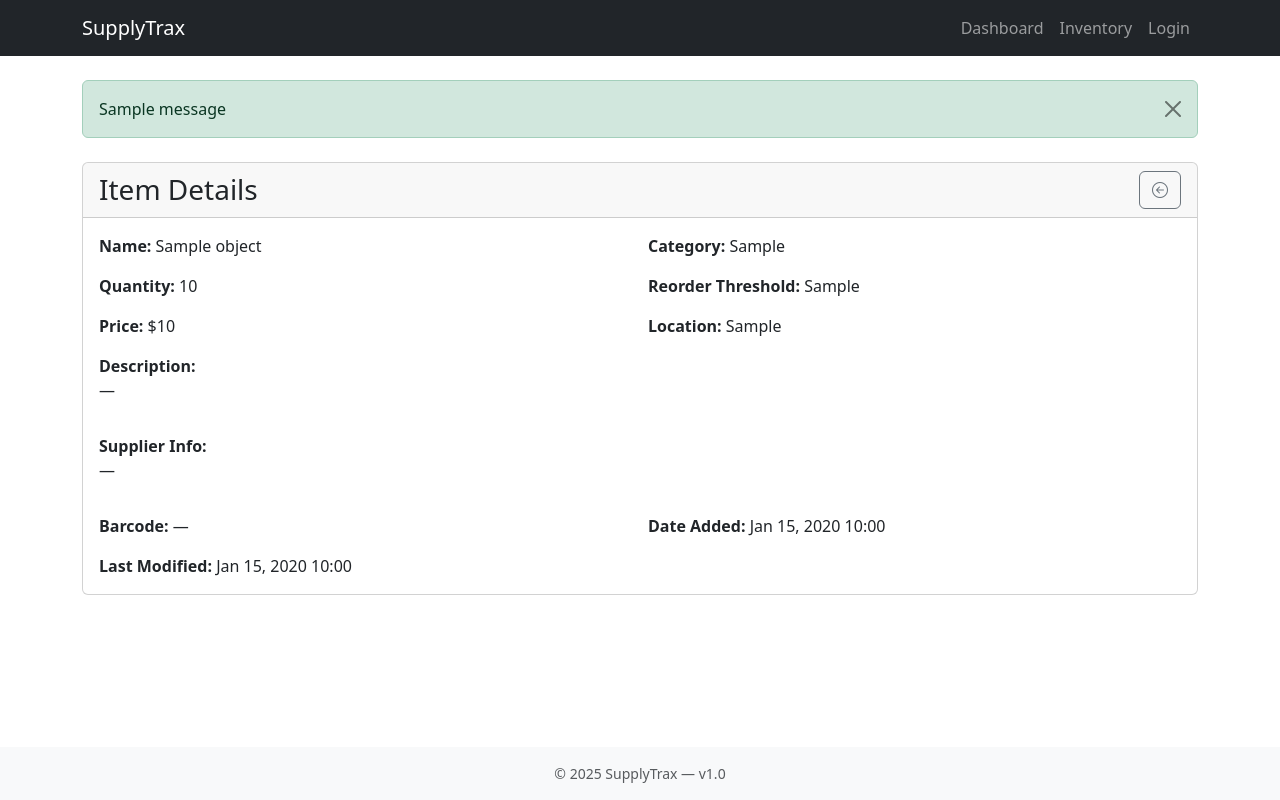
After one commit to Cody-Ki/SupplyTrax, a Django app: template templates/inventory/inventory_detail.html in a window 1280 px wide. The commit adds this page. Run offline with Django 5.2, Linux system fonts and the light colour scheme; the template is opened without the code that fills it: most values are stand-ins (such as "Sample title", 1, 10 or a date in 2020); one stand-in notice (Sample message) is shown.

```diff
--- a/templates/base.html
+++ b/templates/base.html
@@ -1,4 +1,3 @@
-<!-- templates/base.html -->
 <!DOCTYPE html>
 <html lang="en">
 <head>
@@ -6,22 +5,31 @@
     <meta name="viewport" content="width=device-width, initial-scale=1">
     <title>SupplyTrax | Inventory Management</title>
     <link href="https://cdn.jsdelivr.net/npm/bootstrap@5.3.2/dist/css/bootstrap.min.css" rel="stylesheet">
+    <link href="https://cdn.jsdelivr.net/npm/bootstrap-icons@1.10.5/font/bootstrap-icons.css" rel="stylesheet">
 </head>
-<body>
-    <nav class="navbar navbar-expand-lg navbar-dark bg-dark">
+<body class="d-flex flex-column min-vh-100">
+    <nav class="navbar navbar-expand-lg navbar-dark bg-dark sticky-top">
         <div class="container">
-            <a class="navbar-brand" href="{% url 'inventory-list' %}">SupplyTrax</a>
+            <a class="navbar-brand" href="{% url 'dashboard' %}">SupplyTrax</a>
             <button class="navbar-toggler" type="button" data-bs-toggle="collapse" data-bs-target="#navbarNav">
                 <span class="navbar-toggler-icon"></span>
             </button>
             <div class="collapse navbar-collapse" id="navbarNav">
                 <ul class="navbar-nav ms-auto">
                     <li class="nav-item">
+                        <a class="nav-link" href="{% url 'dashboard' %}">Dashboard</a>
+                    </li>
+                    <li class="nav-item">
                         <a class="nav-link" href="{% url 'inventory-list' %}">Inventory</a>
                     </li>
+                    {% if user.is_authenticated and user.is_staff %}
+                        <li class="nav-item">
+                            <a class="nav-link" href="{% url 'admin:index' %}">Admin</a>
+                        </li>
+                    {% endif %}
                     {% if user.is_authenticated %}
                         <li class="nav-item">
-                            <form method="post" action="{% url 'logout' %}">
+                            <form method="post" action="{% url 'logout' %}" class="d-inline">
                                 {% csrf_token %}
                                 <button class="btn btn-link nav-link" type="submit">Logout</button>
                             </form>
@@ -36,11 +44,29 @@
         </div>
     </nav>
 
-    <main class="container mt-4">
-        {% block content %}
-        {% endblock %}
-    </main>
+    <div class="container py-4 flex-fill">
+        {% if messages %}
+            {% for m in messages %}
+                <div class="alert alert-{{ m.tags }} alert-dismissible fade show" role="alert">
+                    {{ m }}
+                    <button type="button" class="btn-close" data-bs-dismiss="alert" aria-label="Close"></button>
+                </div>
+            {% endfor %}
+        {% endif %}
+
+        {% block content %}{% endblock %}
+    </div>
+
+    <footer class="bg-light py-3 mt-auto">
+        <div class="container text-center text-muted small">
+            &copy; {% now "Y" %} SupplyTrax &mdash; v1.0
+        </div>
+    </footer>
 
     <script src="https://cdn.jsdelivr.net/npm/bootstrap@5.3.2/dist/js/bootstrap.bundle.min.js"></script>
+    <script>
+        var tooltipTriggerList = [].slice.call(document.querySelectorAll('[data-bs-toggle="tooltip"]'));
+        tooltipTriggerList.map(function(el) { return new bootstrap.Tooltip(el); });
+    </script>
 </body>
 </html>
--- /dev/null
+++ b/templates/inventory/inventory_detail.html
@@ -0,0 +1,69 @@
+{% extends 'base.html' %}
+{% block content %}
+<div class="card mt-4">
+  <div class="card-header d-flex justify-content-between align-items-center">
+    <h3 class="mb-0">Item Details</h3>
+    <a href="{% url 'inventory-list' %}" class="btn btn-outline-secondary" aria-label="Back to Inventory List">
+      <i class="bi bi-arrow-left-circle" aria-hidden="true"></i>
+      <span class="visually-hidden">Back to Inventory List</span>
+    </a>
+  </div>
+  <div class="card-body">
+    <div class="row g-3">
+      <div class="col-md-6">
+        <strong>Name:</strong> {{ object.name }}
+      </div>
+      <div class="col-md-6">
+        <strong>Category:</strong> {{ object.get_category_display }}
+      </div>
+      <div class="col-md-6">
+        <strong>Quantity:</strong> {{ object.quantity }}
+      </div>
+      <div class="col-md-6">
+        <strong>Reorder Threshold:</strong> {{ object.reorder_threshold }}
+      </div>
+      <div class="col-md-6">
+        <strong>Price:</strong> ${{ object.price }}
+      </div>
+      <div class="col-md-6">
+        <strong>Location:</strong> {{ object.get_location_display }}
+      </div>
+      <div class="col-12">
+        <strong>Description:</strong>
+        <p>{{ object.description|default:"—" }}</p>
+      </div>
+      <div class="col-12">
+        <strong>Supplier Info:</strong>
+        <p>{{ object.supplier_info|default:"—" }}</p>
+      </div>
+      <div class="col-md-6">
+        <strong>Barcode:</strong> {{ object.barcode|default:"—" }}
+      </div>
+      <div class="col-md-6">
+        <strong>Date Added:</strong> {{ object.date_added|date:"M j, Y H:i" }}
+      </div>
+      <div class="col-md-6">
+        <strong>Last Modified:</strong> {{ object.date_modified|date:"M j, Y H:i" }}
+      </div>
+    </div>
+
+    <!-- Optional: Transaction Log Summary -->
+    {% if object.transactions.exists %}
+    <hr>
+    <h5>Recent Transactions</h5>
+    <ul class="list-group">
+      {% for log in object.transactions.all|slice:":5" %}
+      <li class="list-group-item">
+        {{ log.get_action_type_display }} by {{ log.user.username|default:"Unknown" }} on {{ log.timestamp|date:"M j, Y H:i" }}
+      </li>
+      {% endfor %}
+      {% if object.transactions.count > 5 %}
+      <li class="list-group-item text-center">
+        <em>...and {{ object.transactions.count|add:"-5" }} more</em>
+      </li>
+      {% endif %}
+    </ul>
+    {% endif %}
+  </div>
+</div>
+{% endblock %}
```
Also changed, not shown: inventory/urls.py (+5 -2 lines), inventory/views.py (+86 -2 lines), templates/inventory/dashboard.html (added, +88 -0 lines), templates/inventory/inventory_confirm_delete.html (+13 -7 lines), templates/inventory/inventory_form.html (+7 -3 lines), templates/inventory/inventory_list.html (+87 -13 lines), db.sqlite3.
